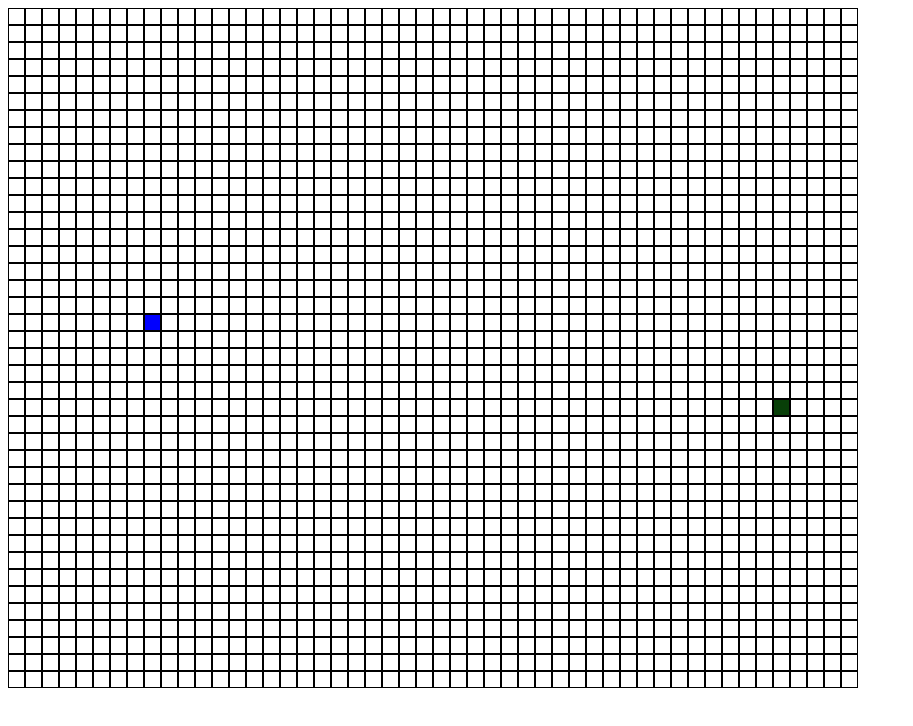
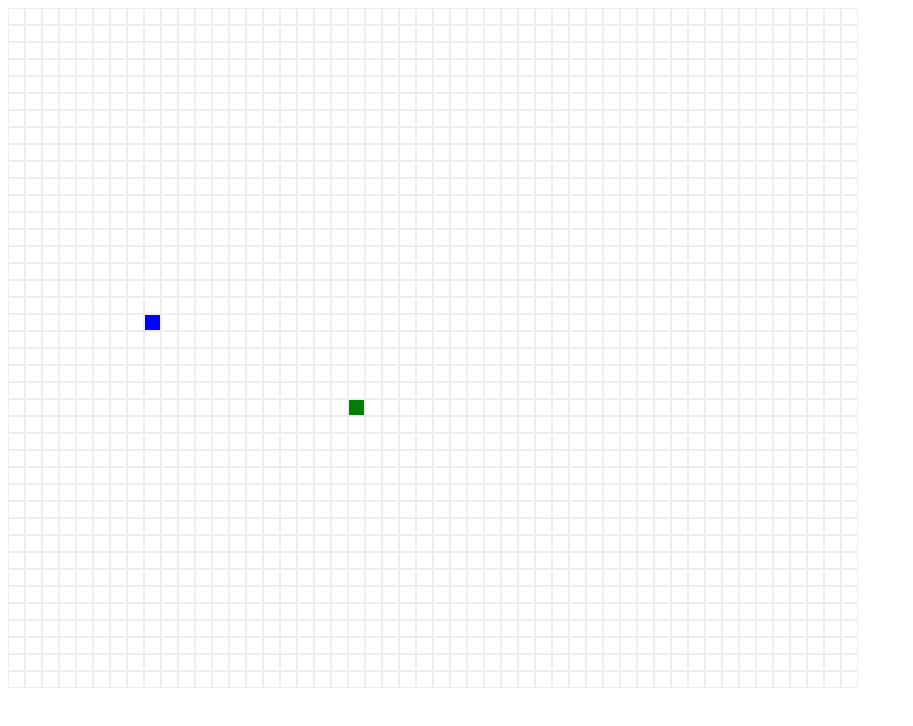
Before and after one commit to rob137/Snake, a plain HTML site: page index.html in a window 1280 px wide. Shown: the whole page, without its empty margins (0-913 px from the left). Drawn offline with Linux system fonts and the light colour scheme.

Commit message:
add moving snake

```diff
--- a/index.html
+++ b/index.html
@@ -1,10 +1,11 @@
 <html>
   <head>
+    <meta charset="utf-8">
+    <meta name="viewport" content="width=device-width, initial-scale=1">
     <link rel="stylesheet" type="text/css" href="./main.css">
   </head>
   <body>
     <div class="grid-container"></div>
-
     <script src="./snake.js"></script>
   </body>
 </html>
--- a/main.css
+++ b/main.css
@@ -16,7 +16,7 @@
 .grid-square {
   width: 15px;
   height: 15px;
-  border: 0.2px black solid;
+  border: 0.2px rgb(238, 238, 238) solid;
   display: inline-grid;
 }
 
@@ -25,9 +25,9 @@
 }
 
 .snake-body {
-  background-color: green;
+  background-color: rgb(54, 192, 54);
 }
 
 .snake-head {
-  background-color: rgb(8, 63, 8);
+  background-color: green;
 }
--- a/snake.js
+++ b/snake.js
@@ -23,7 +23,7 @@ function ensureNumsAreUnique (headNum, foodNum) {
   return { headNum, foodNum };
 }
 
-function setSquare (gridNum, className) {
+function setSquare(gridNum, className) {
   document.getElementsByClassName(`grid-square-${gridNum}`)[0].classList.add(`${className}`);
 }
 
@@ -34,12 +34,29 @@ function setInitialConditions() {
   setSquare(foodNum, 'food');
 }
 
+function getHeadPosition() {
+  return  document.getElementsByClassName(`snake-head`)[0];
+}
+
+function removeHead(currentPosition) {
+  document.getElementsByClassName(`snake-head`)[0].className = currentPosition.className
+    .slice(0, -11);;
+}
+
+function moveHead(currentPosition) {
+  const currentGridNum = parseInt(currentPosition.className.replace(/[^0-9\.]/g, ''));
+  const nextGridNum = currentGridNum - 1;
+  setSquare(nextGridNum, 'snake-head');
+}
+
 function advanceSnake() {
-  console.log(document.getElementsByClassName(`snake-head`)[0].className);
+  const currentPosition = getHeadPosition();
+  removeHead(currentPosition);
+  moveHead(currentPosition);
 }
 
 function startMovingSnake() {
-  setInterval(() => advanceSnake(), 500)
+  setInterval(() => advanceSnake(), 200);
 }
 
 function handleKeyPress(keyPressed) {
```
